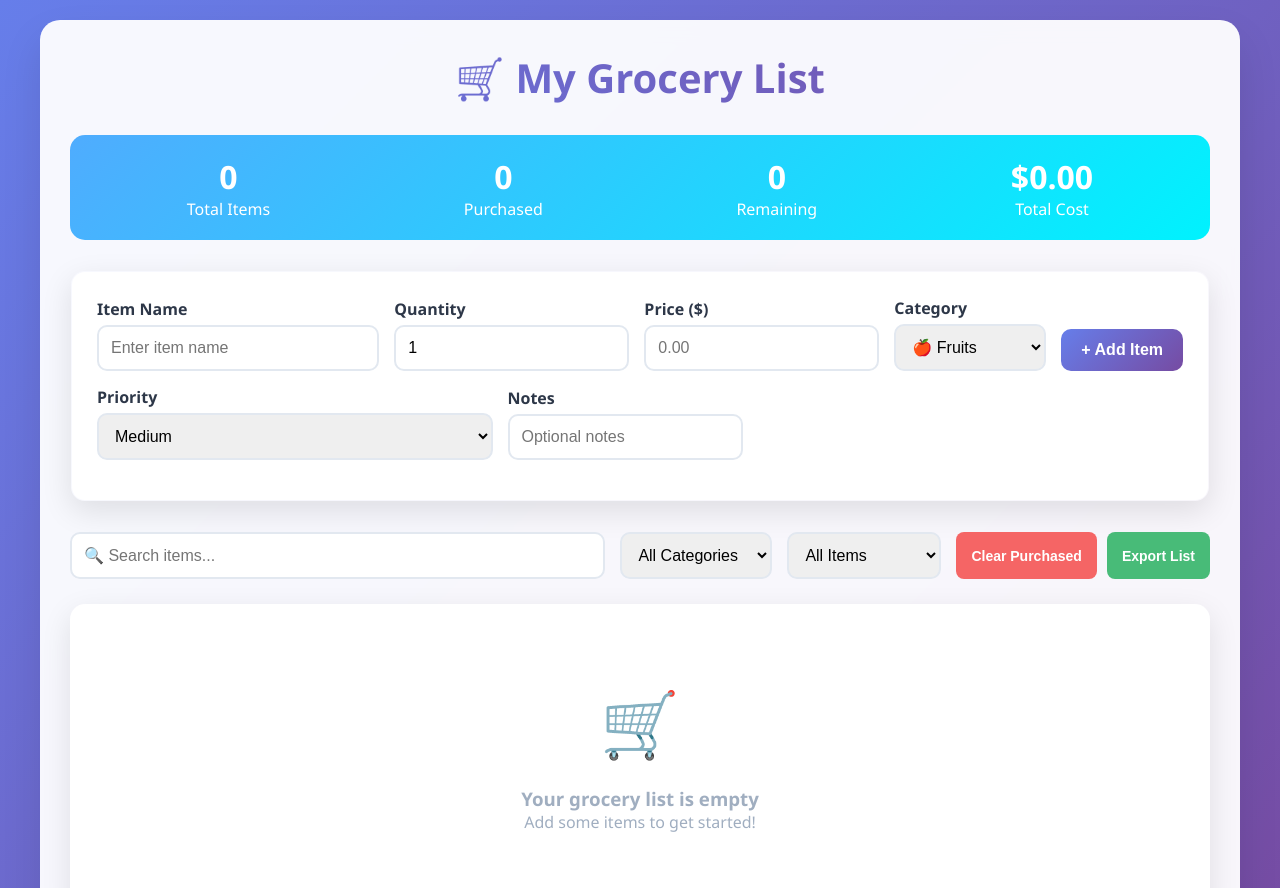
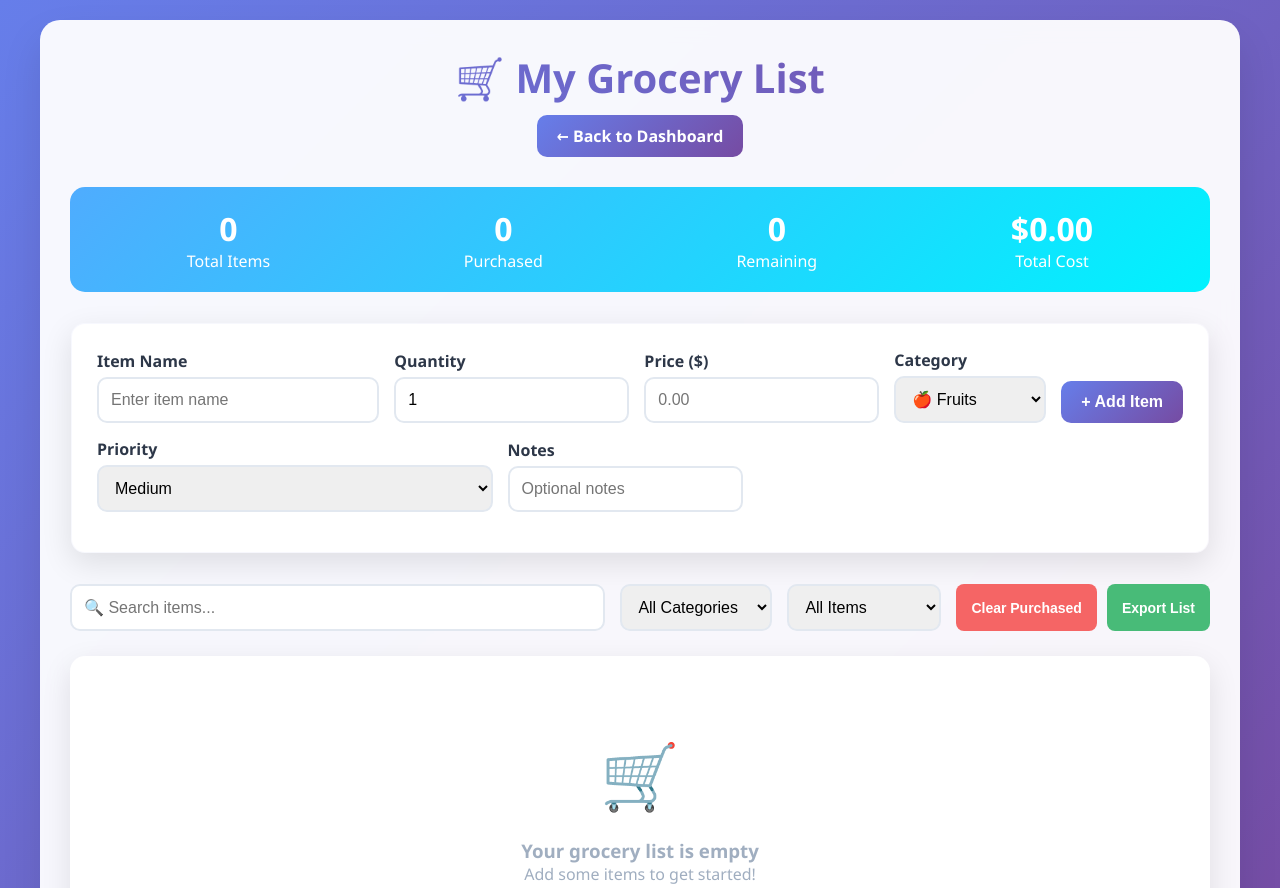
Before and after one commit to amenasultana0/Groceryproject, a website: page public/list.html in a window 1280 px wide. Shown: the top 888 px of the page. Drawn offline with Linux system fonts and the light colour scheme.

Commit message:
updated changes

```diff
--- a/public/list.css
+++ b/public/list.css
@@ -409,3 +409,23 @@ body {
 .notification.show {
     transform: translateX(0);
 }
+.back-button {
+    margin-bottom: 20px;
+}
+
+.btn-back {
+    display: inline-block;
+    background: linear-gradient(135deg, #667eea, #764ba2);
+    color: white;
+    padding: 10px 20px;
+    border-radius: 10px;
+    text-decoration: none;
+    font-weight: 600;
+    font-size: 16px;
+    transition: background 0.3s ease;
+}
+
+.btn-back:hover {
+    background: linear-gradient(135deg, #5a67d8, #6b46c1);
+    transform: translateY(-2px);
+}
--- a/public/list.html
+++ b/public/list.html
@@ -10,6 +10,12 @@
     <div class="container">
         <div class="header">
             <h1>🛒 My Grocery List</h1>
+            <div class="back-button">
+  <a href="dashboard.html" class="btn-back">
+    ← Back to Dashboard
+  </a>
+</div>
+
         </div>
 
         <div class="stats-bar">
```
